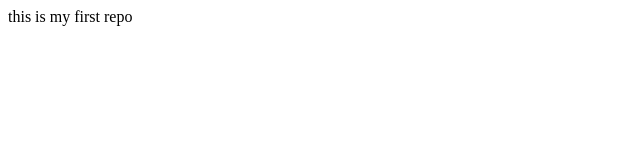
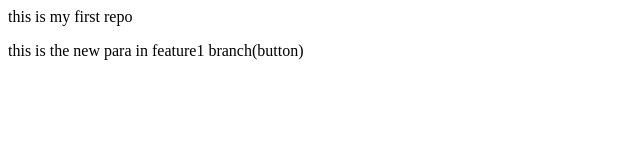
Before and after one commit to avi019/localrepo, a plain HTML site: page index.html in a window 1280 px wide. Shown: the whole page, without its empty margins (0-640 px from the left). Drawn offline with Linux system fonts and the light colour scheme.

Commit message:
add button

```diff
--- a/index.html
+++ b/index.html
@@ -1 +1,2 @@
 <p>this is my first repo </p>
+<p>this is the new para in feature1 branch(button)</p>
```
